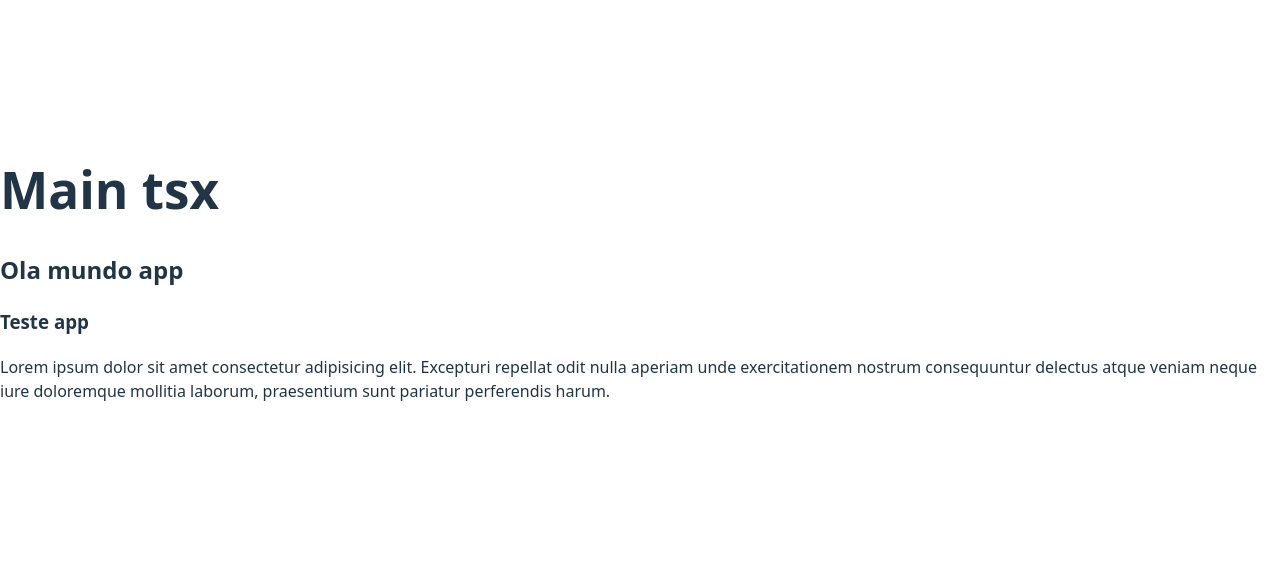
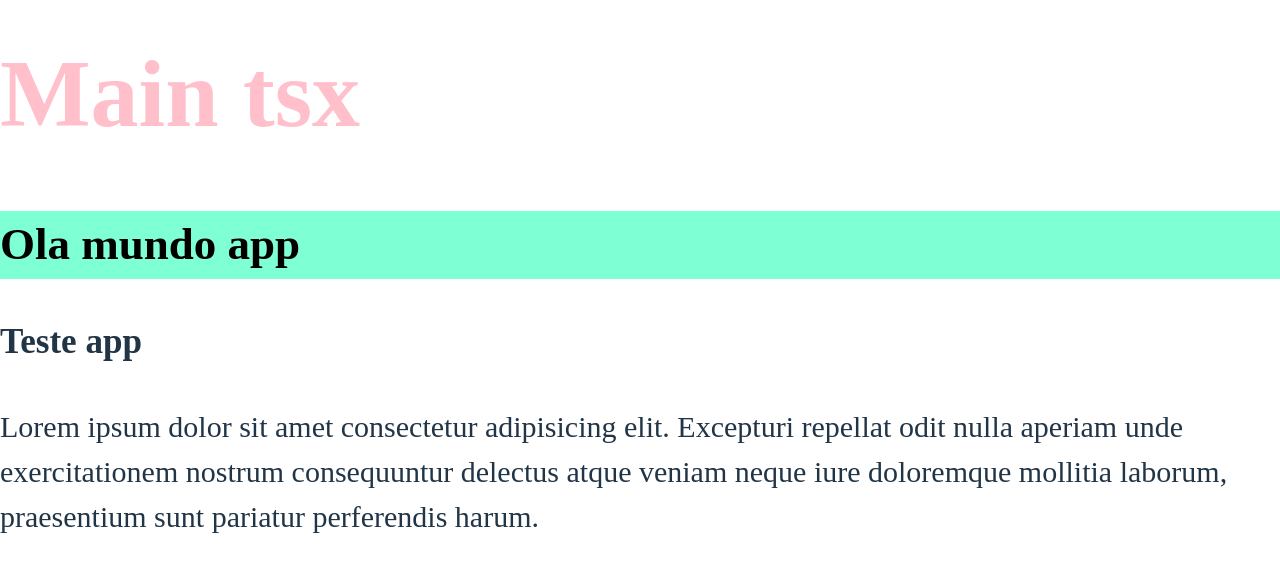
Before and after one commit to juniorsolo/chronos-pomodoro, a React (Vite) app: page / in a window 1280 px wide. Shown: the part 127-698 px from the top of the page. Built offline with nearby package versions, Linux system fonts and the light colour scheme.

Commit message:
Add CSS component with react.

```diff
--- a/src/App.tsx
+++ b/src/App.tsx
@@ -1,9 +1,14 @@
+import './styles/theme.css'
+import './styles/global.css'
+import { Heading } from './components/Heading';
+
+
 function App(){
 
     console.log('strict mode');
     return (
     <>
-        <h2>Ola mundo app</h2>
+        <Heading/>
         <h3>Teste app </h3>
         <p>Lorem ipsum dolor sit amet consectetur adipisicing elit. Excepturi repellat odit nulla aperiam unde exercitationem nostrum consequuntur delectus atque veniam neque iure doloremque mollitia laborum, praesentium sunt pariatur perferendis harum.</p>
     </>
--- /dev/null
+++ b/src/components/Heading.module.css
@@ -0,0 +1,7 @@
+.heading{
+    background-color: aquamarine;
+
+}
+.black{
+    color: black;
+}
--- /dev/null
+++ b/src/components/Heading.tsx
@@ -0,0 +1,5 @@
+import styles from './Heading.module.css';
+
+export function Heading(){
+    return   <h2 className={`${styles.black} ${styles.heading}`}>Ola mundo app</h2>
+}
--- /dev/null
+++ b/src/styles/global.css
@@ -0,0 +1,8 @@
+body {
+    font-family: 'Times New Roman', Times, serif;
+    font-size: 30px;
+}
+
+h1,h2 {
+color: var(--primary);
+}
--- /dev/null
+++ b/src/styles/theme.css
@@ -0,0 +1,3 @@
+:root {
+    --primary: pink;
+}
```
